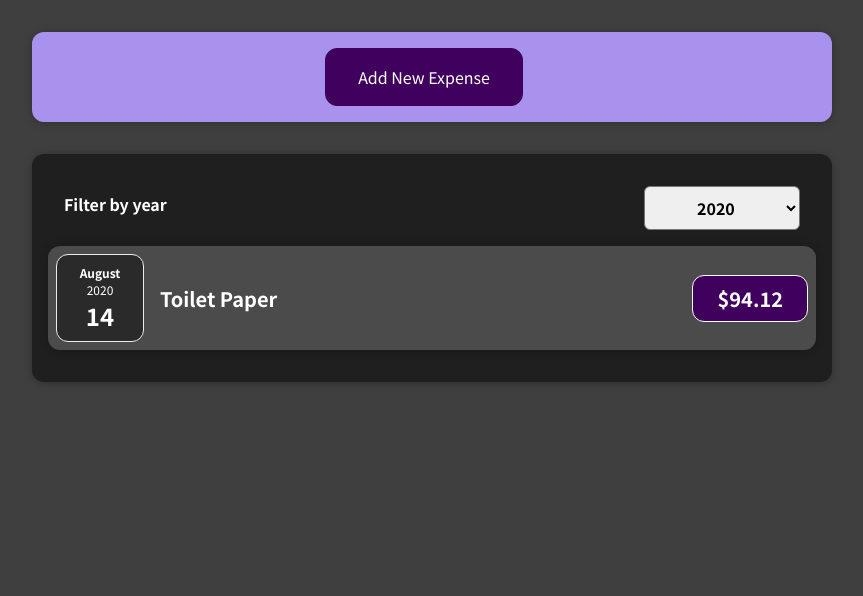
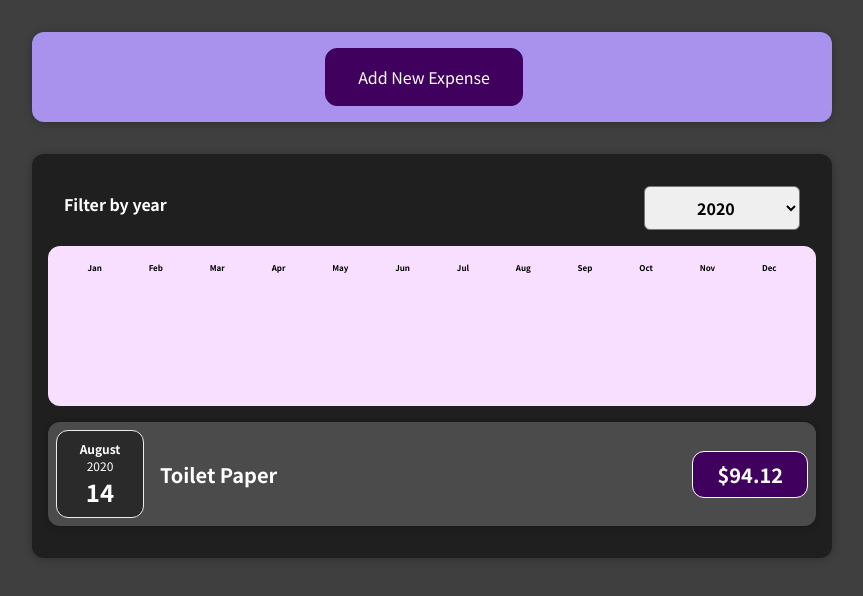
Before and after one commit to slickpockets/react_course_udemy, a React (Create React App) app in the folder 01-starting-setup/: page / in a window 1280 px wide. Shown: the top 596 px of the page, without its empty margins (208-1071 px from the left). Built offline with nearby package versions, Linux system fonts and the light colour scheme.

Commit message:
expense tracker done

```diff
--- /dev/null
+++ b/01-starting-setup/src/components/Chart/Chart.css
@@ -0,0 +1,9 @@
+.chart {
+  padding: 1rem;
+  border-radius: 12px;
+  background-color: #f8dfff;
+  text-align: center;
+  display: flex;
+  justify-content: space-around;
+  height: 10rem;
+}
--- /dev/null
+++ b/01-starting-setup/src/components/Chart/Chart.js
@@ -0,0 +1,22 @@
+import React from 'react';
+
+import './Chart.css';
+import ChartBar from './ChartBar';
+
+const Chart = (props) => {
+  const dataPointValues = props.dataPoints.map(dataPoint => dataPoint.value); //transform datapoint object to values
+  const totalMaximum = Math.max(...dataPointValues);
+
+  return <div className ="chart">
+  {props.dataPoints.map(dataPoint =>
+    <ChartBar
+    key={dataPoint.label}
+     value={dataPoint.value}
+      maxValue={totalMaximum}
+       label={dataPoint.label}
+       />
+     )}
+  </div>
+};
+
+export default Chart;
--- /dev/null
+++ b/01-starting-setup/src/components/Chart/ChartBar.css
@@ -0,0 +1,30 @@
+.chart-bar {
+  height: 100%;
+  display: flex;
+  flex-direction: column;
+  align-items: center;
+}
+
+.chart-bar__inner {
+  height: 100%;
+  width: 100%;
+  border: 1px solid #313131;
+  border-radius: 12px;
+  background-color: #c3b4f3;
+  overflow: hidden;
+  display: flex;
+  flex-direction: column;
+  justify-content: flex-end;
+}
+
+.chart-bar__fill {
+  background-color: #4826b9;
+  width: 100%;
+  transition: all 0.3s ease-out;
+}
+
+.chart-bar__label {
+  font-weight: bold;
+  font-size: 0.5rem;
+  text-align: center;
+}
--- /dev/null
+++ b/01-starting-setup/src/components/Chart/ChartBar.js
@@ -0,0 +1,22 @@
+import React from 'react';
+
+import './ChartBar.css';
+
+const ChartBar = props => {
+  let barFillHeight = '0%';
+
+  if (props.maxValue > 0) {
+    barFillHeight = Math.round((props.value/props.maxValue) * 100) + '%';
+  }
+  return(
+    <div className="chart-bar">
+    <div clasName="chart-bar__inner">
+    <div className="chart-bar__fill" style={{height: barFillHeight }}></div>
+    </div>
+    <div className="chart-bar__label">{props.label}</div>
+    </div>
+  );
+};
+
+
+export default ChartBar;
--- a/01-starting-setup/src/components/Expenses/Expenses.js
+++ b/01-starting-setup/src/components/Expenses/Expenses.js
@@ -1,5 +1,5 @@
 import React, { useState } from 'react';
-
+import ExpensesChart from './ExpensesChart';
 import ExpensesList from './ExpensesList';
 import Card from '../UI/Card';
 import ExpensesFilter from './ExpensesFilter';
@@ -25,6 +25,7 @@
           selected={filteredYear}
           onChangeFilter={filterChangeHandler}
         />
+      <ExpensesChart expenses={filteredExpenses} />
       <ExpensesList items={filteredExpenses} />
       </Card>
     </div>
--- /dev/null
+++ b/01-starting-setup/src/components/Expenses/ExpensesChart.js
@@ -0,0 +1,31 @@
+import React from 'react';
+
+import Chart from '../Chart/Chart';
+const ExpensesChart = (props) => {
+  const chartDataPoints = [
+    {label: 'Jan', value: 0},
+    {label: 'Feb', value: 0},
+    {label: 'Mar', value: 0},
+    {label: 'Apr', value: 0},
+    {label: 'May', value: 0},
+    {label: 'Jun', value: 0},
+    {label: 'Jul', value: 0},
+    {label: 'Aug', value: 0},
+    {label: 'Sep', value: 0},
+    {label: 'Oct', value: 0},
+    {label: 'Nov', value: 0},
+    {label: 'Dec', value: 0},
+  ];
+
+  for (const expense of props.expenses) {
+    const expenseMonth = expense.date.getMonth();
+    chartDataPoints[expenseMonth].value += expense.amount;
+  }
+
+
+  return <Chart dataPoints={chartDataPoints} />
+
+};
+
+
+export default ExpensesChart;
--- a/01-starting-setup/src/components/NewExpense/NewExpense.js
+++ b/01-starting-setup/src/components/NewExpense/NewExpense.js
@@ -11,6 +11,7 @@
       id: Math.random().toString()
     };
     props.onAddExpense(expenseData);
+    setIsEditing(false);
   };
   const startEditingHandler = () => {
     setIsEditing(true);
```
Also changed, not shown: 1 other file (tests, documents, lock files or other folders).
